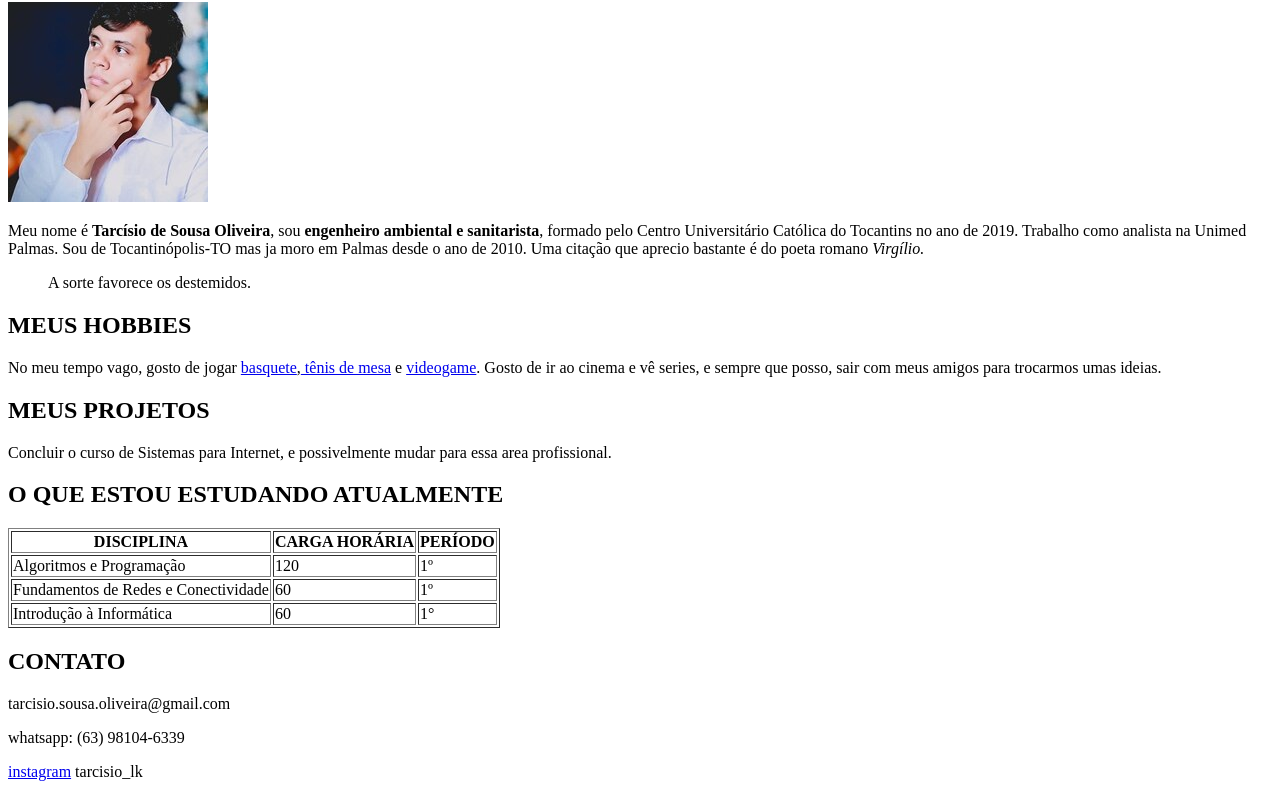
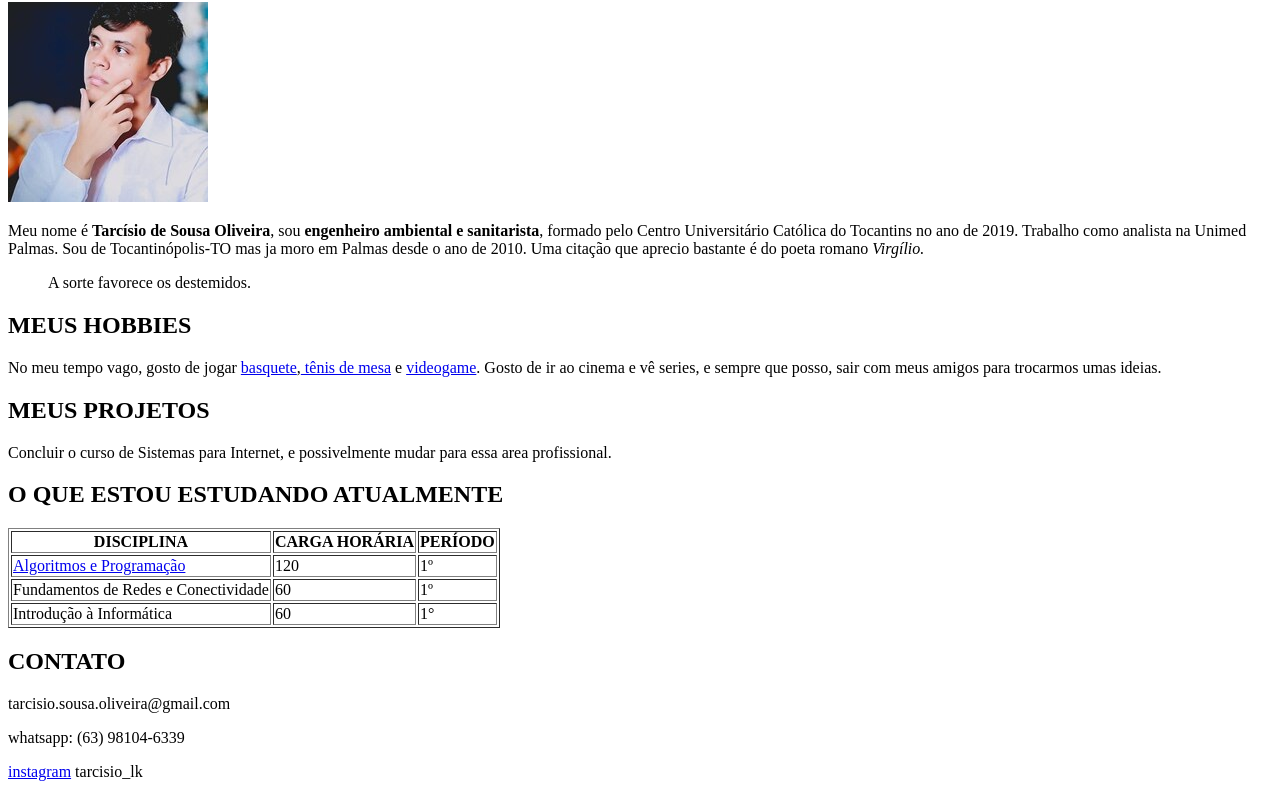
Before and after one commit to tarcisioasuos/5178, a plain HTML site: page index.html in a window 1280 px wide. Shown: the part 78-875 px from the top of the page. Drawn offline with Linux system fonts and the light colour scheme.

Commit message:
Update index.html

```diff
--- a/index.html
+++ b/index.html
@@ -24,7 +24,7 @@
             <th>PERÍODO</th>
         </tr>
         <tr>
-            <td>Algoritmos e Programação</td>
+            <td><a href="alg.html"> Algoritmos e Programação</a></td>
             <td>120</td>
             <td>1º</td>
         </tr>
```
